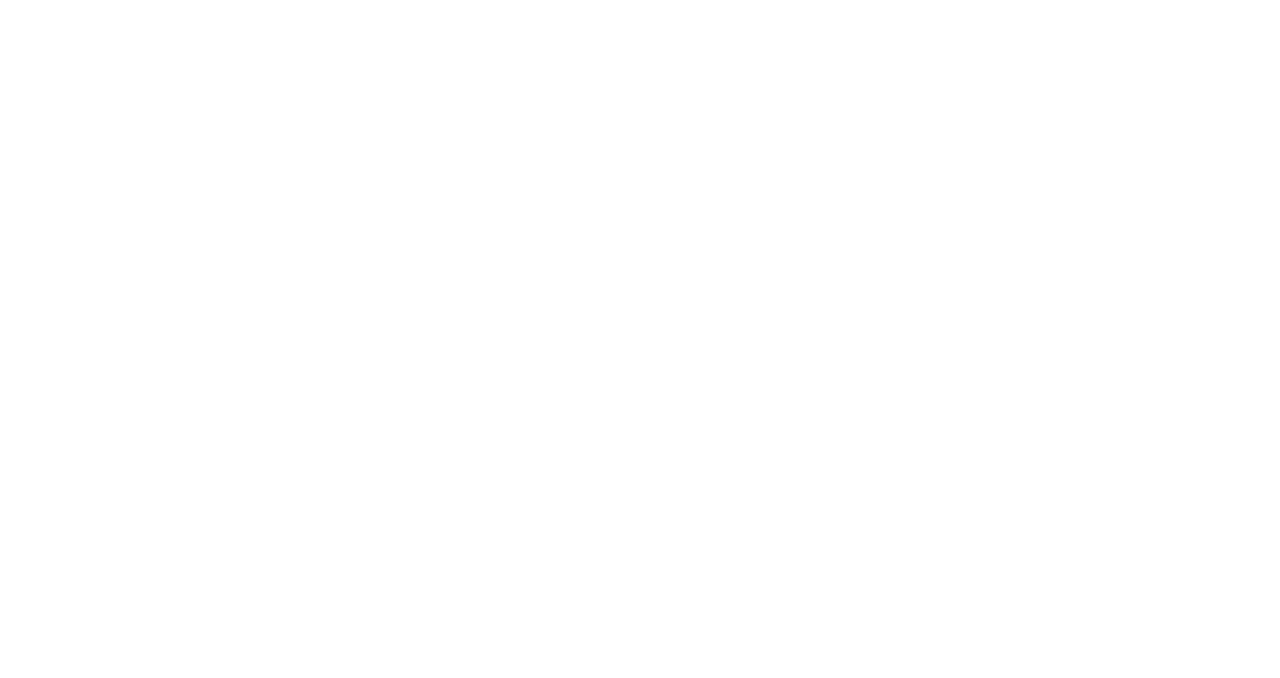
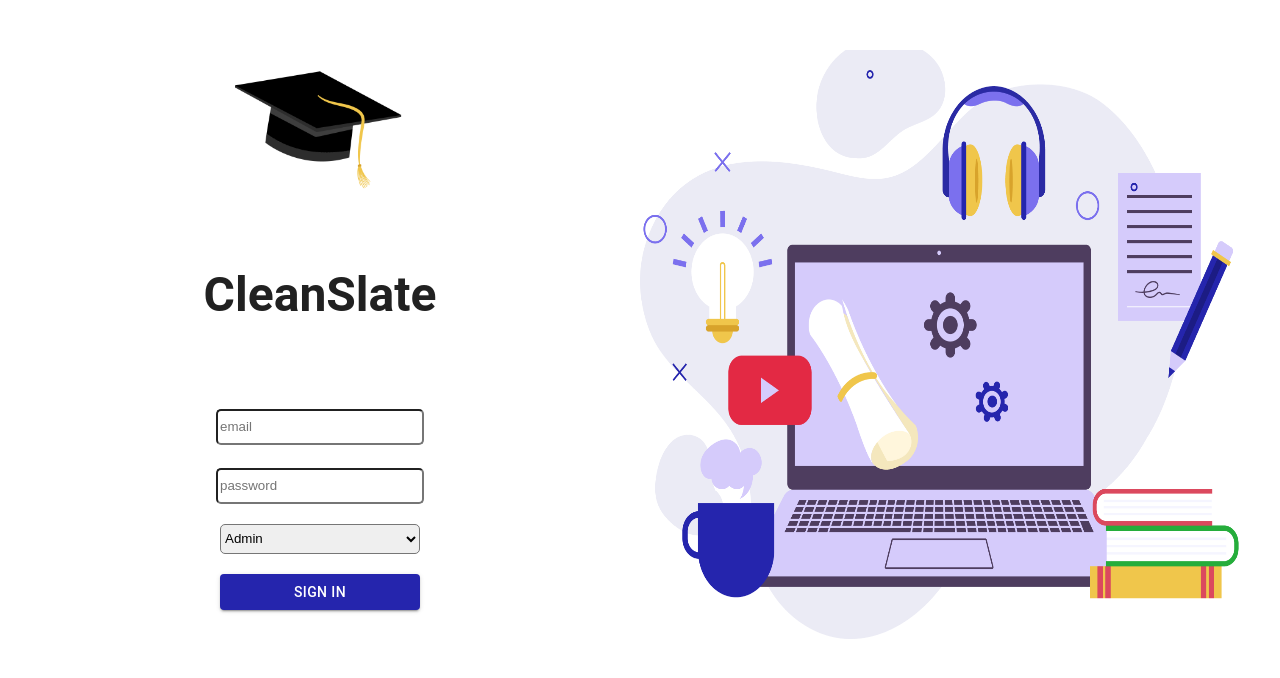
Before and after one commit to ahmedkhan935/WebEng_Project, a React (Create React App) app in the folder client/: page /login in a window 1280 px wide. Before the commit this address had no page. Shown: the top 678 px of the page. Built offline with nearby package versions, Linux system fonts and the light colour scheme.

Commit message:
Login Page Frontend completed

```diff
--- a/client/package.json
+++ b/client/package.json
@@ -42,6 +42,10 @@
     ]
   },
   "devDependencies": {
-    "daisyui": "^4.4.19"
+    "daisyui": "^4.4.19",
+    "postcss": "^8.4.31",
+    "tailwindcss": "^3.3.5",
+    "webpack": "^5.89.0",
+    "webpack-cli": "^5.1.4"
   }
 }
--- a/client/src/App.js
+++ b/client/src/App.js
@@ -1,5 +1,6 @@
 import "./App.css";
 import MainPage from "./pages/MainPage";
+import LoginPage from "./pages/LoginPage";
 import { Route, Routes, BrowserRouter as Router } from "react-router-dom";
 
 function App() {
@@ -8,6 +9,7 @@
       <Router>
         <Routes>
           <Route path="/" element={<MainPage />}></Route>
+          <Route path="/login" element={<LoginPage />}></Route>
         </Routes>
       </Router>
     </div>
--- a/client/src/Assets/Styles/MainPage.css
+++ b/client/src/Assets/Styles/MainPage.css
@@ -1,3 +1,15 @@
 @tailwind base
 @tailwind components
 @tailwind utilities;
+
+input {
+  height: 30px;
+  width: 200px;
+  border-radius: 5px;
+}
+select {
+  height: 30px;
+  width: 200px;
+  border-radius: 5px;
+  margin-top: 20px;
+}
--- /dev/null
+++ b/client/src/pages/LoginPage.js
@@ -0,0 +1,135 @@
+import React from "react";
+import { useState } from "react";
+import {
+  Box,
+  Button,
+  Container,
+  Grid,
+  Input,
+  Paper,
+  Typography,
+} from "@mui/material";
+import Stack from "@mui/material/Stack";
+import mainPageImage from "../Assets/Images/MainPage.png";
+import cleanSlateImage from "../Assets/Images/Hat.png";
+
+const LoginPage = () => {
+  const [password, setPassword] = useState("");
+  const [email, setEmail] = useState("");
+  const [role, setRole] = useState("");
+
+  const handlePasswordChange = (event) => {
+    setPassword(event.target.value);
+  };
+
+  const handleEmailChange = (event) => {
+    setEmail(event.target.value);
+  };
+
+  const handleRoleChange = (event) => {
+    setRole(event.target.value);
+  };
+  const handleSubmit = (event) => {
+    event.preventDefault();
+
+    console.log("Email:", email);
+    console.log("Password:", password);
+  };
+
+  const styles = {
+    container: {
+      display: "flex",
+    },
+    loginPaper: {
+      padding: "20px",
+      textAlign: "center",
+      display: "flex",
+      flexDirection: "column",
+      alignItems: "center",
+    },
+    button: {
+      margin: "10px",
+    },
+    mainPageImage: {
+      marginTop: "50px",
+      width: "600px",
+      height: "600px",
+    },
+  };
+
+  return (
+    <Box sx={{ flexGrow: 1 }}>
+      <Grid container spacing={0}>
+        {/* Combine the two sides without spacing */}
+        <Grid item xs={12} sm={6} sx={styles.container}>
+          <Paper elevation={0} sx={styles.loginPaper}>
+            <Typography variant="h5">
+              <img
+                src={cleanSlateImage}
+                alt="CleanSlate"
+                style={{ width: "60%" }}
+              ></img>
+              <h1>CleanSlate</h1>
+            </Typography>
+            <Container
+              sx={{
+                display: "flex",
+                flexDirection: "column",
+                marginBottom: "20px",
+              }}
+              style={{ marginTop: "50px" }}
+            >
+              <form onSubmit={handleSubmit}>
+                <input
+                  type="email"
+                  value={email}
+                  placeholder="email"
+                  onChange={handleEmailChange}
+                />
+                <br />
+                <br />
+
+                <input
+                  type="password"
+                  value={password}
+                  placeholder="password"
+                  onChange={handlePasswordChange}
+                />
+                <br />
+                <select onChange={handleRoleChange}>
+                  <option value={role}>Admin</option>
+                  <option value={role}>Student</option>
+                  <option value={role}>Teacher</option>
+                </select>
+                <br />
+
+                <Button
+                  variant="contained"
+                  style={{
+                    backgroundColor: "#2525AD",
+                    marginTop: "20px",
+                    width: "200px",
+                  }}
+                >
+                  Sign In
+                </Button>
+              </form>
+            </Container>
+          </Paper>
+        </Grid>
+
+        <Grid item xs={12} sm={6} sx={styles.container}>
+          <Paper elevation={0}>
+            <img
+              src={mainPageImage}
+              alt="Main Page"
+              style={styles.mainPageImage}
+            />
+          </Paper>
+        </Grid>
+      </Grid>
+    </Box>
+  );
+};
+
+export default LoginPage;
--- a/client/src/pages/MainPage.js
+++ b/client/src/pages/MainPage.js
@@ -2,7 +2,8 @@
 import { Box, Button, Container, Grid, Paper, Typography } from "@mui/material";
 import mainPageImage from "../Assets/Images/MainPage.png";
 import cleanSlateImage from "../Assets/Images/Hat.png";
-
+import "../Assets/Styles/MainPage.css";
+import { Link } from "react-router-dom";
 const MainPage = () => {
   const styles = {
     container: {
@@ -49,11 +50,17 @@
             >
               <Button
                 variant="contained"
-                style={{ marginLeft: "100px", marginRight: "50px" }}
+                style={{
+                  marginLeft: "220px",
+                  marginRight: "50px",
+                  backgroundColor: "#2525AD",
+                  width: "150px",
+                }}
+                component={Link}
+                to="/login"
               >
-                Login As Student
+                Login
               </Button>
-              <Button variant="outlined">Login As Teacher</Button>
             </Container>
           </Paper>
         </Grid>
```
